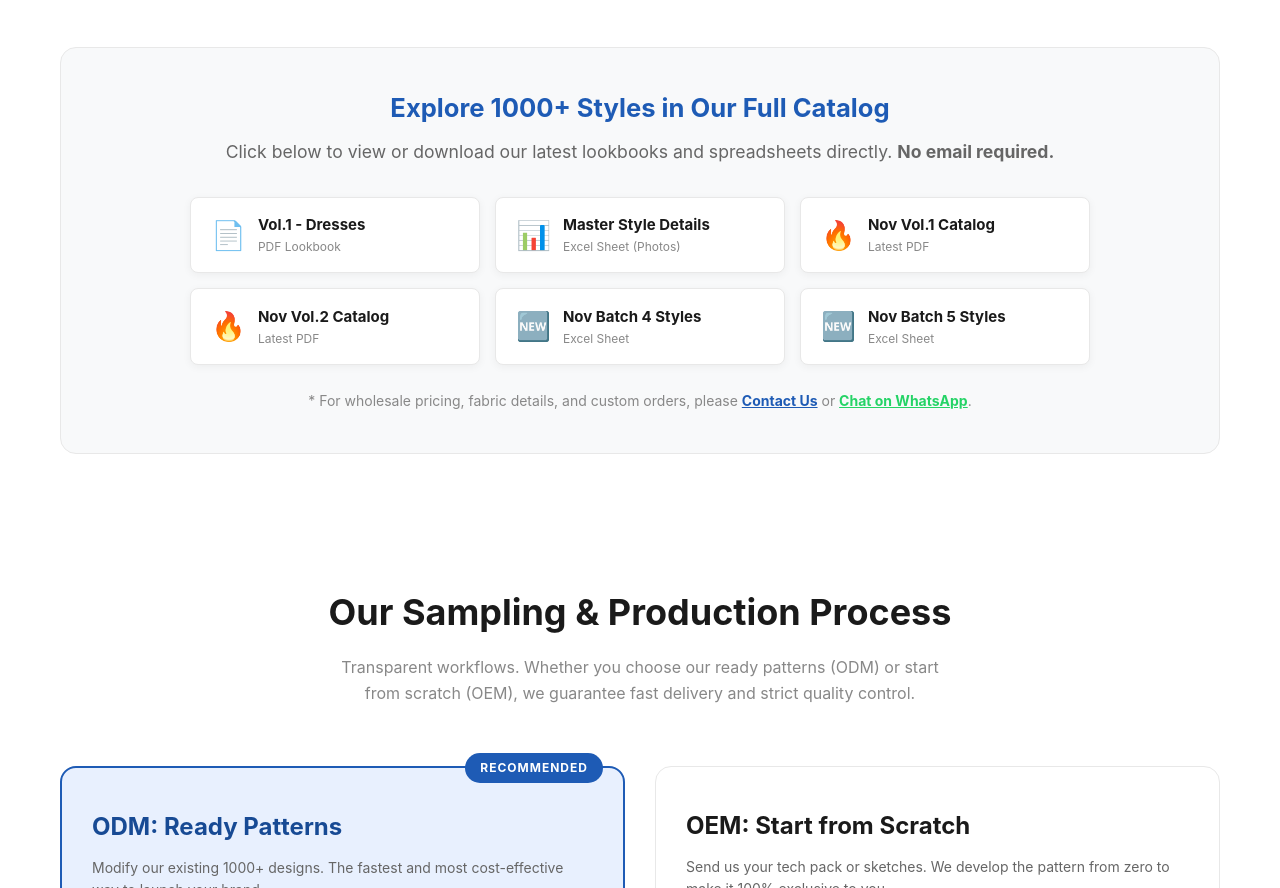
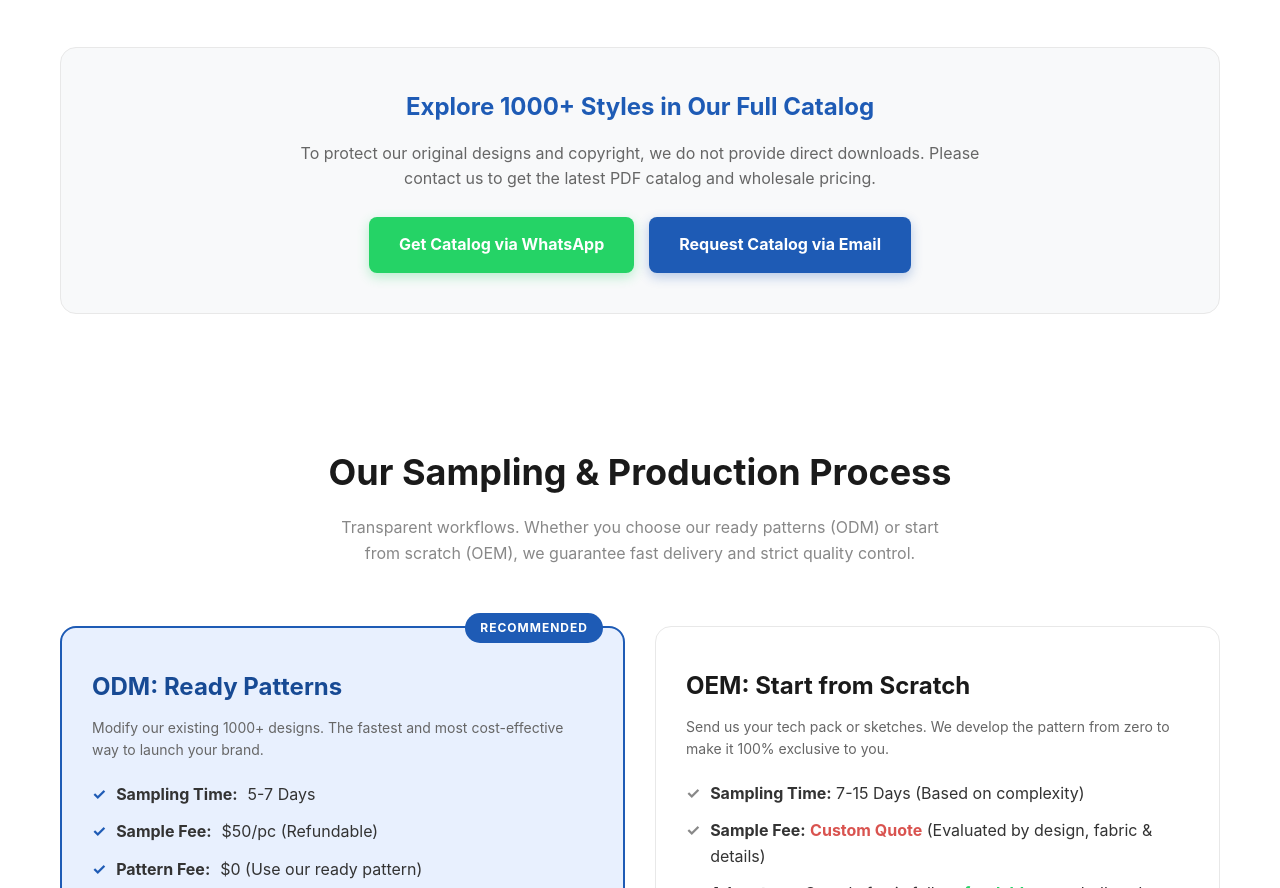
Before and after one commit to LeiEnFuZhuang/-, a plain HTML site: page index.html in a window 1280 px wide. Shown: the part 7537-8425 px from the top of the page. Drawn offline with Linux system fonts and the light colour scheme.

Commit message:
Update index.html

```diff
--- a/index.html
+++ b/index.html
@@ -383,78 +383,16 @@
             <a class="product" data-cat="top" href="mailto:shawnlin@laingarments.com?subject=Inquiry for Style LIA-201"><img src="LIA-201.jpg" alt="Women's casual top manufacturer" loading="lazy"><p>LIA-201</p></a>
         </div>
 
-        <!-- 👇 资料下载中心 (完美替换了原本的 Request Catalog 按钮) 👇 -->
+        <!-- 👇 安全的防偷图目录索取区 👇 -->
         <div style="text-align: center; margin-top: 50px; background: #f8f9fa; padding: 40px 20px; border-radius: 16px; border: 1px solid var(--border);">
-            <p style="font-size: 1.6em; font-weight: bold; color: var(--brand-blue); margin-bottom: 10px;">
-                Explore 1000+ Styles in Our Full Catalog
+            <h3 style="font-size: 24px; font-weight: 700; color: var(--brand-blue); margin-bottom: 15px;">Explore 1000+ Styles in Our Full Catalog</h3>
+            <p style="font-size: 16px; color: #666; margin-bottom: 25px; max-width: 700px; margin-left: auto; margin-right: auto;">
+                To protect our original designs and copyright, we do not provide direct downloads. Please contact us to get the latest PDF catalog and wholesale pricing.
             </p>
-            <p style="font-size: 1.1em; color: #666; margin-bottom: 30px;">
-                Click below to view or download our latest lookbooks and spreadsheets directly. <strong>No email required.</strong>
-            </p>
-
-            <!-- 资料下载按钮网格 -->
-            <div style="display: grid; grid-template-columns: repeat(auto-fill, minmax(280px, 1fr)); gap: 15px; max-width: 900px; margin: 0 auto;">
-
-                <!-- 1. 连衣裙 PDF -->
-                <a href="https://drive.google.com/file/d/16KX7XgWfdinPyH1FVNObRNYXYLo7m9Iu/view?usp=sharing" target="_blank" style="display: flex; align-items: center; gap: 12px; background: #fff; border: 1px solid var(--border); padding: 15px 20px; border-radius: 8px; font-weight: bold; color: var(--text-dark); text-decoration: none; transition: all 0.3s; box-shadow: 0 2px 8px rgba(0,0,0,0.05);" onmouseover="this.style.borderColor='#1e5bb5'; this.style.color='#1e5bb5';" onmouseout="this.style.borderColor='var(--border)'; this.style.color='var(--text-dark)';">
-                    <span style="font-size: 28px;">📄</span>
-                    <div style="text-align: left;">
-                        <div style="font-size: 15px;">Vol.1 - Dresses</div>
-                        <div style="font-size: 12px; color: #888; font-weight: normal;">PDF Lookbook</div>
-                    </div>
-                </a>
-
-                <!-- 2. 款式详情 Excel -->
-                <a href="https://docs.google.com/spreadsheets/d/1D5C28vxl3FJgwP1JTPdvWiqcEKEGC0pr/edit?usp=sharing&ouid=115886255532382813133&rtpof=true&sd=true" target="_blank" style="display: flex; align-items: center; gap: 12px; background: #fff; border: 1px solid var(--border); padding: 15px 20px; border-radius: 8px; font-weight: bold; color: var(--text-dark); text-decoration: none; transition: all 0.3s; box-shadow: 0 2px 8px rgba(0,0,0,0.05);" onmouseover="this.style.borderColor='#1e5bb5'; this.style.color='#1e5bb5';" onmouseout="this.style.borderColor='var(--border)'; this.style.color='var(--text-dark)';">
-                    <span style="font-size: 28px;">📊</span>
-                    <div style="text-align: left;">
-                        <div style="font-size: 15px;">Master Style Details</div>
-                        <div style="font-size: 12px; color: #888; font-weight: normal;">Excel Sheet (Photos)</div>
-                    </div>
-                </a>
-
-                <!-- 3. 11月第一批 PDF -->
-                <a href="https://drive.google.com/file/d/1YlgkjNn2jYS5BD8WS0o6RhP5ZrGdREw1/view?usp=sharing" target="_blank" style="display: flex; align-items: center; gap: 12px; background: #fff; border: 1px solid var(--border); padding: 15px 20px; border-radius: 8px; font-weight: bold; color: var(--text-dark); text-decoration: none; transition: all 0.3s; box-shadow: 0 2px 8px rgba(0,0,0,0.05);" onmouseover="this.style.borderColor='#1e5bb5'; this.style.color='#1e5bb5';" onmouseout="this.style.borderColor='var(--border)'; this.style.color='var(--text-dark)';">
-                    <span style="font-size: 28px;">🔥</span>
-                    <div style="text-align: left;">
-                        <div style="font-size: 15px;">Nov Vol.1 Catalog</div>
-                        <div style="font-size: 12px; color: #888; font-weight: normal;">Latest PDF</div>
-                    </div>
-                </a>
-
-                <!-- 4. 11月第二批 PDF -->
-                <a href="https://drive.google.com/file/d/1DkYblghKfjGjsBDWc7L6XFeY6PsGzF1x/view?usp=sharing" target="_blank" style="display: flex; align-items: center; gap: 12px; background: #fff; border: 1px solid var(--border); padding: 15px 20px; border-radius: 8px; font-weight: bold; color: var(--text-dark); text-decoration: none; transition: all 0.3s; box-shadow: 0 2px 8px rgba(0,0,0,0.05);" onmouseover="this.style.borderColor='#1e5bb5'; this.style.color='#1e5bb5';" onmouseout="this.style.borderColor='var(--border)'; this.style.color='var(--text-dark)';">
-                    <span style="font-size: 28px;">🔥</span>
-                    <div style="text-align: left;">
-                        <div style="font-size: 15px;">Nov Vol.2 Catalog</div>
-                        <div style="font-size: 12px; color: #888; font-weight: normal;">Latest PDF</div>
-                    </div>
-                </a>
-
-                <!-- 5. Nov Batch 4 Excel -->
-                <a href="https://docs.google.com/spreadsheets/d/1QhMWokyElfPpsHYuMHWsq06vpFiVLRGG/edit?usp=sharing&ouid=115886255532382813133&rtpof=true&sd=true" target="_blank" style="display: flex; align-items: center; gap: 12px; background: #fff; border: 1px solid var(--border); padding: 15px 20px; border-radius: 8px; font-weight: bold; color: var(--text-dark); text-decoration: none; transition: all 0.3s; box-shadow: 0 2px 8px rgba(0,0,0,0.05);" onmouseover="this.style.borderColor='#1e5bb5'; this.style.color='#1e5bb5';" onmouseout="this.style.borderColor='var(--border)'; this.style.color='var(--text-dark)';">
-                    <span style="font-size: 28px;">🆕</span>
-                    <div style="text-align: left;">
-                        <div style="font-size: 15px;">Nov Batch 4 Styles</div>
-                        <div style="font-size: 12px; color: #888; font-weight: normal;">Excel Sheet</div>
-                    </div>
-                </a>
-
-                <!-- 6. Nov Batch 5 Excel -->
-                <a href="https://docs.google.com/spreadsheets/d/1CDWz6dysOhnXUIhWpM3QFbge8ZR8M5Mc/edit?usp=sharing&ouid=115886255532382813133&rtpof=true&sd=true" target="_blank" style="display: flex; align-items: center; gap: 12px; background: #fff; border: 1px solid var(--border); padding: 15px 20px; border-radius: 8px; font-weight: bold; color: var(--text-dark); text-decoration: none; transition: all 0.3s; box-shadow: 0 2px 8px rgba(0,0,0,0.05);" onmouseover="this.style.borderColor='#1e5bb5'; this.style.color='#1e5bb5';" onmouseout="this.style.borderColor='var(--border)'; this.style.color='var(--text-dark)';">
-                    <span style="font-size: 28px;">🆕</span>
-                    <div style="text-align: left;">
-                        <div style="font-size: 15px;">Nov Batch 5 Styles</div>
-                        <div style="font-size: 12px; color: #888; font-weight: normal;">Excel Sheet</div>
-                    </div>
-                </a>
-
+            <div style="display: flex; justify-content: center; gap: 15px; flex-wrap: wrap;">
+                <a href="https://wa.me/8613534489365" target="_blank" style="background: #25D366; color: #fff; padding: 15px 30px; border-radius: 8px; font-weight: bold; font-size: 16px; text-decoration: none; box-shadow: 0 4px 12px rgba(37, 211, 102, 0.3); transition: 0.3s;">Get Catalog via WhatsApp</a>
+                <a href="mailto:shawnlin@laingarments.com?subject=Request for Full Catalog" style="background: var(--brand-blue); color: #fff; padding: 15px 30px; border-radius: 8px; font-weight: bold; font-size: 16px; text-decoration: none; box-shadow: 0 4px 12px rgba(30, 91, 181, 0.3); transition: 0.3s;">Request Catalog via Email</a>
             </div>
-
-            <!-- 流量钩子：引导客户联系 -->
-            <p style="font-size: 14px; color: #888; margin-top: 25px; margin-bottom: 0;">
-                * For wholesale pricing, fabric details, and custom orders, please <a href="#contact" style="color: var(--brand-blue); font-weight: bold; text-decoration: underline;">Contact Us</a> or <a href="https://wa.me/8613534489365" target="_blank" style="color: #25D366; font-weight: bold; text-decoration: underline;">Chat on WhatsApp</a>.
-            </p>
         </div>
     </div>
 </section>
```
